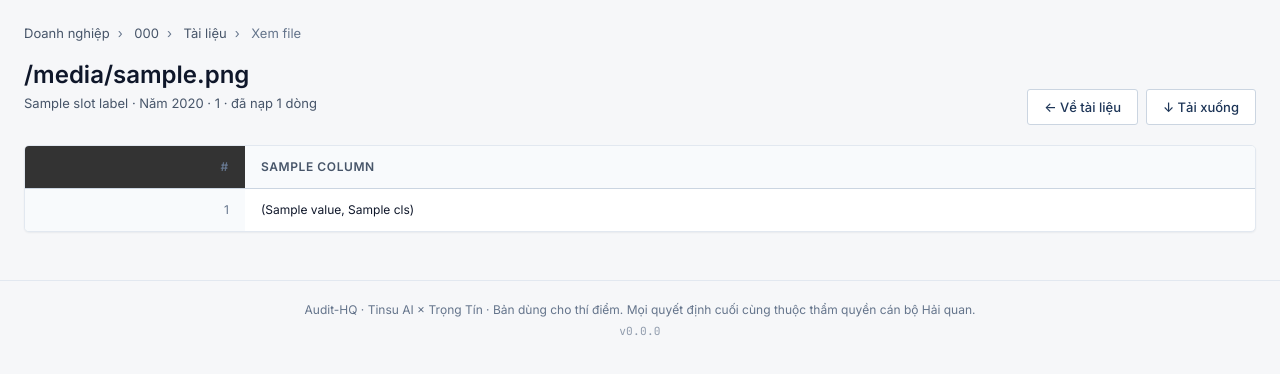
After one commit to TinsuAI/audit-hq-mvp, a FastAPI app: template app/templates/document_preview.html in a window 1280 px wide. The commit adds this page. Shown: the top 374 px of the page. Run offline with FastAPI, Linux system fonts and the light colour scheme; the template is opened without the code that fills it: most values are stand-ins (such as "Sample title", 1, 10 or a date in 2020).

Commit message:
feat(documents): preview uploaded Excel files in-app

```diff
--- a/app/routes/companies.py
+++ b/app/routes/companies.py
@@ -845,6 +845,91 @@ def documents_download_file(
         path=abs_path,
         filename=row.original_filename,
         media_type="application/vnd.ms-excel",
+    )
+
+
+PREVIEW_ROWS = 100
+PREVIEW_COLS = 40
+
+
+def _excel_col_letters(n: int) -> list[str]:
+    """['A','B',…,'AA',…] cho n cột — nhãn cột kiểu Excel cho header preview."""
+    out = []
+    for i in range(n):
+        s, x = "", i
+        while True:
+            s = chr(ord("A") + x % 26) + s
+            x = x // 26 - 1
+            if x < 0:
+                break
+        out.append(s)
+    return out
+
+
+@router.get("/companies/{code}/documents/file/{file_id}/preview", response_class=HTMLResponse)
+def documents_preview_file(
+    code: str,
+    request: Request,
+    file_id: int,
+    sheet: int = Query(default=0, ge=0),
+    user: SessionUser = Depends(require_user),
+    db: Session = Depends(get_db),
+) -> HTMLResponse:
+    """Xem nhanh nội dung file Excel đã tải lên (raw, tối đa 100 dòng × 40 cột).
+
+    Đọc thẳng file gốc (không qua adapter) để kiểm layout trước/độc lập với nạp."""
+    company = get_company_or_404(db, code, user)
+    row = db.get(DataFile, file_id)
+    if row is None or row.company_id != company.id:
+        raise HTTPException(status_code=404, detail="Không tìm thấy file")
+    abs_path = _resolve_within_root(row.stored_path)
+    if not abs_path.is_file():
+        raise HTTPException(status_code=404, detail="File không còn trên đĩa")
+
+    import pandas as pd
+
+    error = None
+    sheet_names: list[str] = []
+    columns: list[str] = []
+    rows_view: list[list[str]] = []
+    truncated_rows = truncated_cols = False
+    sel = 0
+    try:
+        xls = pd.ExcelFile(abs_path)
+        sheet_names = list(xls.sheet_names)
+        sel = sheet if 0 <= sheet < len(sheet_names) else 0
+        df = pd.read_excel(xls, sheet_name=sel, header=None, nrows=PREVIEW_ROWS + 1, dtype=object)
+        truncated_rows = len(df) > PREVIEW_ROWS
+        df = df.iloc[:PREVIEW_ROWS]
+        truncated_cols = df.shape[1] > PREVIEW_COLS
+        df = df.iloc[:, :PREVIEW_COLS]
+        columns = _excel_col_letters(df.shape[1])
+        rows_view = [
+            ["" if pd.isna(v) else str(v) for v in r]
+            for r in df.itertuples(index=False, name=None)
+        ]
+    except Exception as e:  # noqa: BLE001 — file hỏng/sai định dạng → báo nhẹ, không 500
+        error = f"{type(e).__name__}: {e}"
+
+    return templates.TemplateResponse(
+        request,
+        "document_preview.html",
+        {
+            "user": user,
+            "company": company,
+            "file": row,
+            "slot_label": SLOT_LABEL_VI.get(row.slot, row.slot),
+            "sheet_names": sheet_names,
+            "selected_sheet": sel,
+            "columns": columns,
+            "rows": rows_view,
+            "truncated_rows": truncated_rows,
+            "truncated_cols": truncated_cols,
+            "preview_rows": PREVIEW_ROWS,
+            "preview_cols": PREVIEW_COLS,
+            "human_size": _human_size,
+            "error": error,
+        },
     )
 
 
--- a/app/templates/company_documents.html
+++ b/app/templates/company_documents.html
@@ -91,9 +91,10 @@
             {% for f in files %}
             <span class="doc-file-item">
               <span class="badge {{ DATA_FILE_STATUS_BADGE[f.parse_status] }} doc-file-badge">{{ DATA_FILE_STATUS_LABEL[f.parse_status] }}</span>
-              <a href="/companies/{{ company.code }}/documents/file/{{ f.id }}/download" class="doc-file-name" title="Tải xuống">{{ f.original_filename }}</a>
+              <a href="/companies/{{ company.code }}/documents/file/{{ f.id }}/preview" class="doc-file-name" title="Xem nội dung file">{{ f.original_filename }}</a>
               <span class="doc-file-meta">{{ human_size(f.size_bytes) }}{% if f.row_count is not none %} · {{ '{:,}'.format(f.row_count) }} dòng{% endif %}</span>
               {% if f.parse_message %}<span class="doc-file-msg" title="{{ f.parse_message }}">⚠️</span>{% endif %}
+              <a href="/companies/{{ company.code }}/documents/file/{{ f.id }}/preview" class="doc-mini-btn" title="Xem nội dung">👁</a>
               <a href="/companies/{{ company.code }}/documents/file/{{ f.id }}/download" class="doc-mini-btn" title="Tải xuống">↓</a>
               <form method="post" action="/companies/{{ company.code }}/documents/file/{{ f.id }}/delete"
                     class="doc-mini-form" onsubmit="return confirm('Xoá file {{ f.original_filename }}?');">
--- /dev/null
+++ b/app/templates/document_preview.html
@@ -0,0 +1,82 @@
+{% extends "base.html" %}
+{% block title %}Xem file — {{ file.original_filename }} — Audit-HQ{% endblock %}
+{% block content %}
+<style>
+  .preview-table td, .preview-table th {
+    white-space: nowrap; font-size: 12px; max-width: 260px;
+    overflow: hidden; text-overflow: ellipsis;
+  }
+  .preview-table th { position: sticky; top: 0; background: #333; color: #fff; z-index: 1; }
+  .preview-table .preview-rownum {
+    color: var(--c-text-subtle, #9ca3af); text-align: right;
+    background: var(--c-surface-alt, #f9fafb); position: sticky; left: 0;
+  }
+  .preview-table thead .preview-rownum { background: #333; }
+</style>
+
+<nav class="breadcrumbs">
+  <a href="/companies">Doanh nghiệp</a><span class="sep">›</span>
+  <a href="/companies/{{ company.code }}">{{ company.code }}</a><span class="sep">›</span>
+  <a href="/companies/{{ company.code }}/documents">Tài liệu</a><span class="sep">›</span>
+  Xem file
+</nav>
+
+<div class="page-header">
+  <div class="page-title-group">
+    <h1 style="word-break:break-all">{{ file.original_filename }}</h1>
+    <p class="page-subtitle">
+      {{ slot_label }} · Năm {{ file.period_year }} · {{ human_size(file.size_bytes) }}
+      {% if file.row_count is not none %} · đã nạp {{ '{:,}'.format(file.row_count) }} dòng{% endif %}
+    </p>
+  </div>
+  <div class="btn-group">
+    <a href="/companies/{{ company.code }}/documents" class="btn btn-secondary">← Về tài liệu</a>
+    <a href="/companies/{{ company.code }}/documents/file/{{ file.id }}/download" class="btn btn-secondary">↓ Tải xuống</a>
+  </div>
+</div>
+
+{% if error %}
+<div class="form-alert form-alert-error" role="alert"><span class="form-alert-icon">⚠️</span>
+  <div>Không đọc được file (có thể sai định dạng / hỏng): {{ error }}</div></div>
+{% else %}
+
+{% if sheet_names | length > 1 %}
+<div class="doc-bar" style="gap:6px;flex-wrap:wrap">
+  <span class="form-hint" style="margin:0">Sheet:</span>
+  {% for s in sheet_names %}
+  <a href="?sheet={{ loop.index0 }}"
+     class="btn btn-sm {% if loop.index0 == selected_sheet %}btn-primary{% else %}btn-secondary{% endif %}">{{ s }}</a>
+  {% endfor %}
+</div>
+{% endif %}
+
+{% if not rows %}
+<div class="card"><p class="text-muted">Sheet này trống.</p></div>
+{% else %}
+<div class="card" style="overflow:auto;max-height:75vh;padding:0">
+  <table class="data-table preview-table">
+    <thead>
+      <tr>
+        <th class="preview-rownum">#</th>
+        {% for c in columns %}<th>{{ c }}</th>{% endfor %}
+      </tr>
+    </thead>
+    <tbody>
+      {% for r in rows %}
+      <tr>
+        <td class="preview-rownum">{{ loop.index }}</td>
+        {% for cell in r %}<td title="{{ cell }}">{{ cell }}</td>{% endfor %}
+      </tr>
+      {% endfor %}
+    </tbody>
+  </table>
+</div>
+{% if truncated_rows or truncated_cols %}
+<p class="form-hint" style="margin-top:var(--space-3)">
+  Chỉ hiện {% if truncated_rows %}{{ preview_rows }} dòng đầu{% endif %}{% if truncated_rows and truncated_cols %} · {% endif %}{% if truncated_cols %}{{ preview_cols }} cột đầu{% endif %}. Tải xuống để xem đầy đủ.
+</p>
+{% endif %}
+{% endif %}
+
+{% endif %}
+{% endblock %}
```
Also changed, not shown: tests/test_document_preview.py (added, +93 -0 lines).
